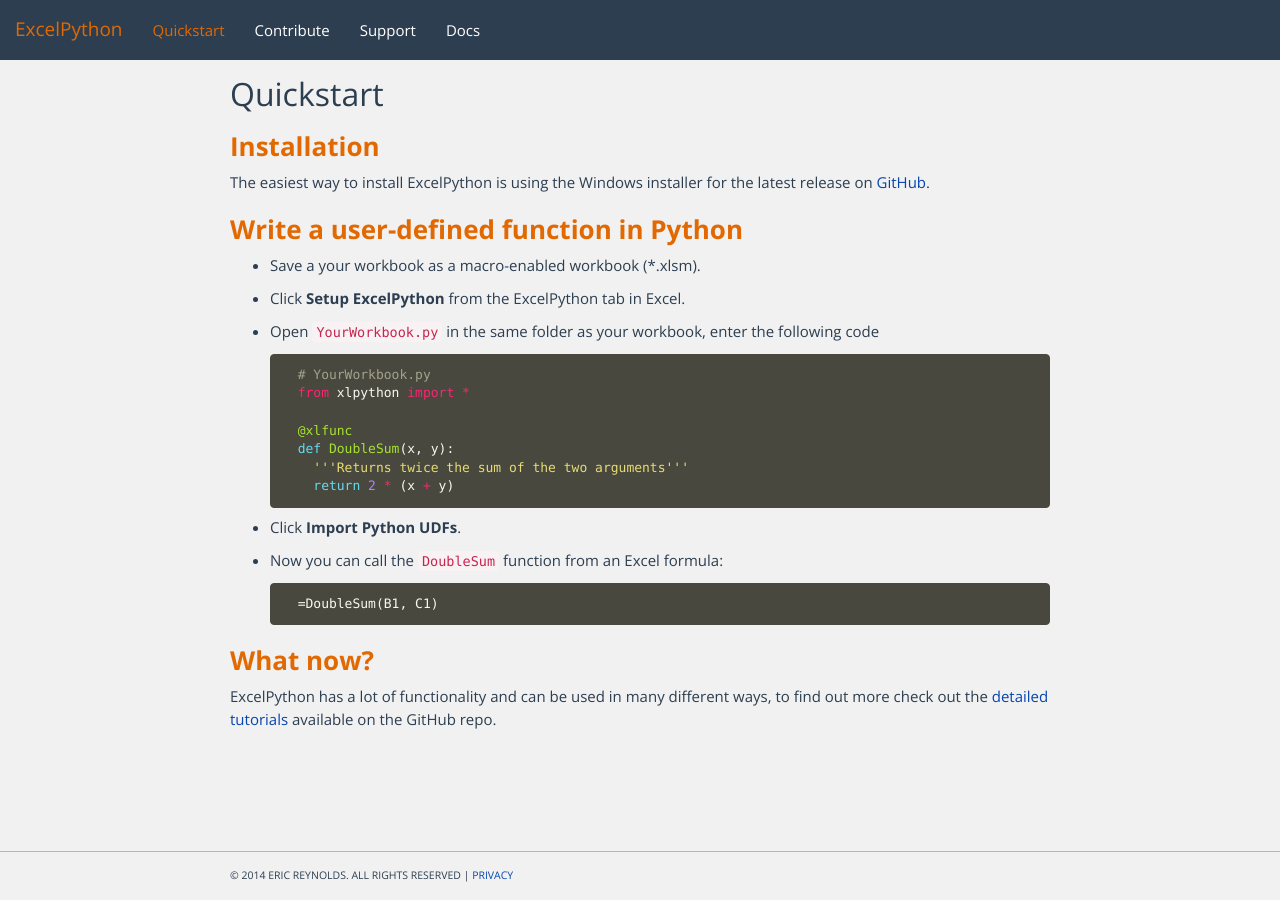
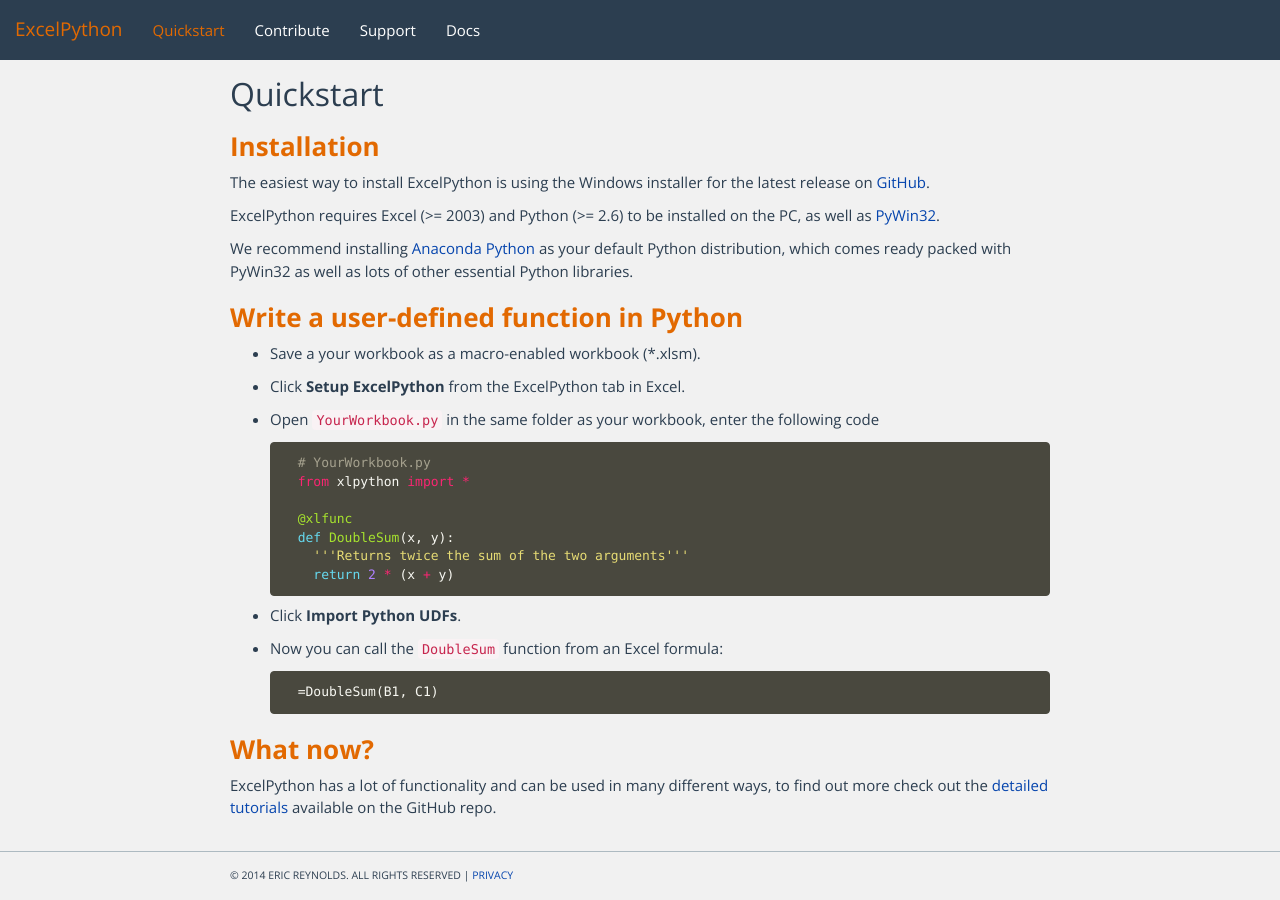
Before and after one commit to ericremoreynolds/excelpython, a Jekyll site: the page built from quickstart/index.md, in a window 1280 px wide. Built offline with Jekyll 4.4.1, drawn with Linux system fonts in a browser that asks for light colours; nearby versions of some CDN libraries; Markdown is read by kramdown in place of the engine named in the settings.

Commit message:
Update index.md

```diff
--- a/quickstart/index.md
+++ b/quickstart/index.md
@@ -8,6 +8,14 @@
 ### Installation
 
 The easiest way to install ExcelPython is using the Windows installer for the latest release on [GitHub][].
+
+ExcelPython requires Excel (>= 2003) and Python (>= 2.6) to be installed on the PC, as well as [PyWin32][].
+
+We recommend installing [Anaconda Python][] as your default Python distribution, which comes ready packed with PyWin32 as well as lots of other essential Python libraries.
+
+[PyWin32]: http://sourceforge.net/projects/pywin32/
+
+[Anaconda Python]: https://store.continuum.io/cshop/anaconda/
 
 [GitHub]: http://github.com/ericremoreynolds/excelpython/releases
 
```
